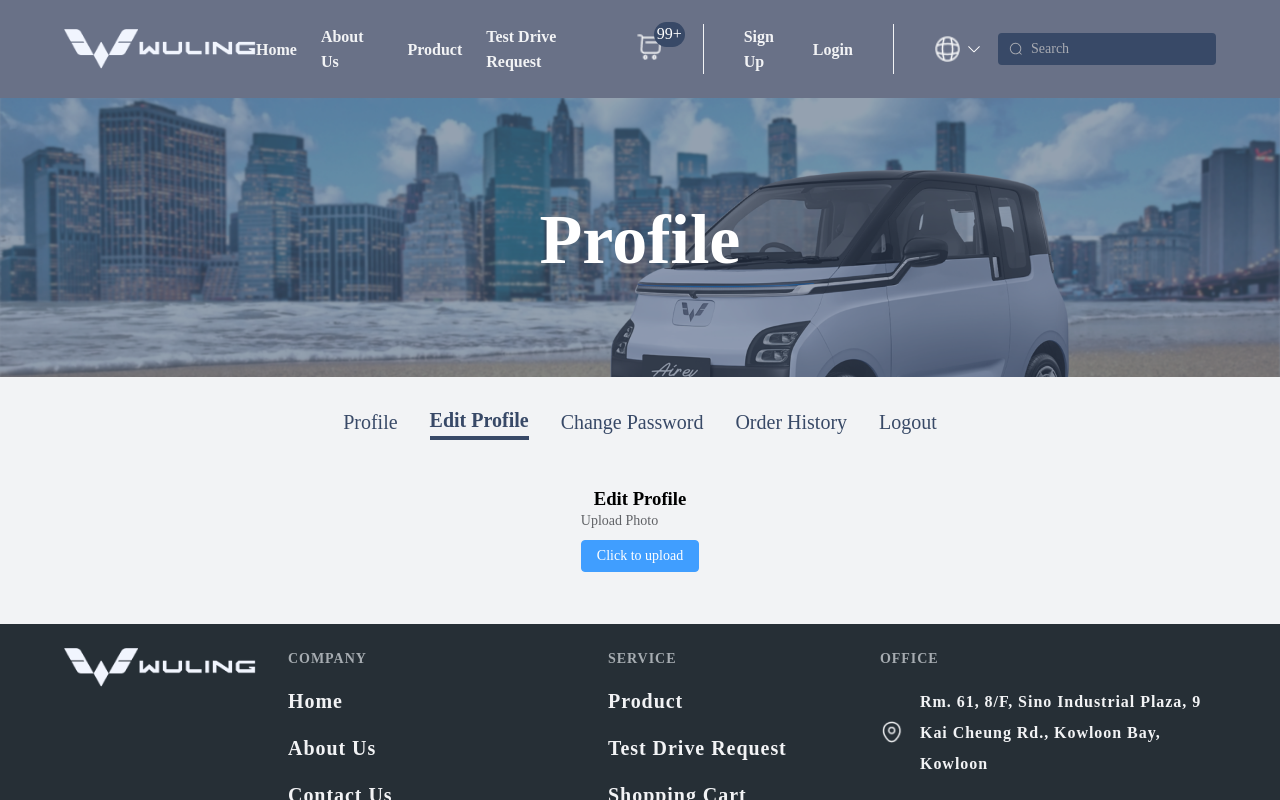
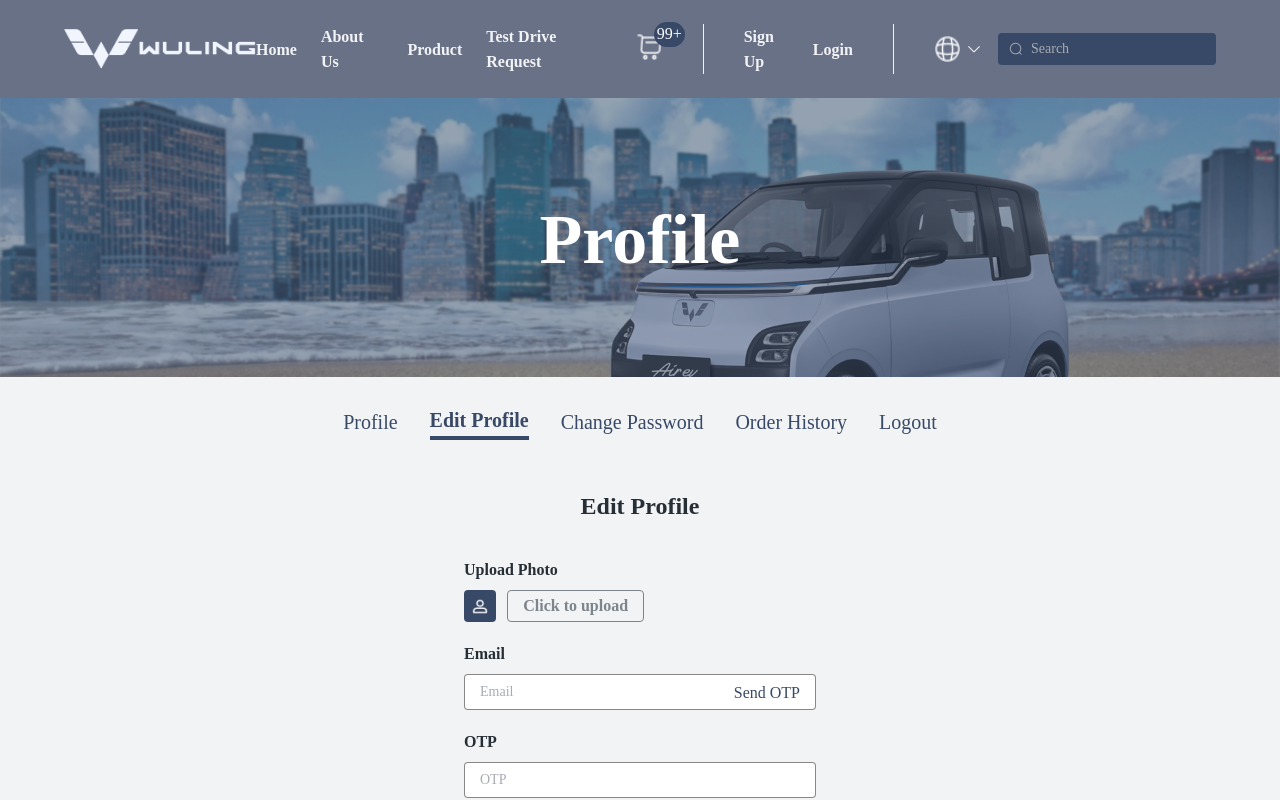
Before and after one commit to knhmb/Legend-Motors, a Vue app: page /profile/edit-profile in a window 1280 px wide. Shown: the top 800 px of the page. Built offline with nearby package versions, Linux system fonts and the light colour scheme.

Commit message:
Modifications

```diff
--- a/src/pages/EditProfile.vue
+++ b/src/pages/EditProfile.vue
@@ -3,9 +3,33 @@
     <h3>Edit Profile</h3>
     <el-form label-position="top">
       <el-form-item label="Upload Photo">
+        <div class="avatar">
+          <img src="../assets/user.png" alt="" />
+        </div>
         <el-upload v-model:file-list="fileList" action="#">
           <el-button type="primary">Click to upload</el-button>
         </el-upload>
+      </el-form-item>
+      <el-form-item label="Email">
+        <div class="otp-input">
+          <base-input placeholder="Email" v-model="email"></base-input>
+          <span>Send OTP</span>
+        </div>
+      </el-form-item>
+      <el-form-item label="OTP">
+        <base-input placeholder="OTP"></base-input>
+      </el-form-item>
+      <el-form-item label="Name">
+        <base-input placeholder="Name"></base-input>
+      </el-form-item>
+      <el-form-item label="Phone Number">
+        <base-input placeholder="Phone Number"></base-input>
+      </el-form-item>
+      <el-form-item label="Address">
+        <base-input placeholder="Address"></base-input>
+      </el-form-item>
+      <el-form-item>
+        <base-button>Save</base-button>
       </el-form-item>
     </el-form>
   </div>
@@ -16,6 +40,7 @@
   data() {
     return {
       fileList: [],
+      email: "",
     };
   },
 };
@@ -30,4 +55,90 @@
   width: fit-content;
   margin: 0 auto;
 }
+
+h3 {
+  font-family: "Avenir";
+  font-style: normal;
+  font-weight: 850;
+  font-size: 24px;
+  line-height: 37px;
+  text-align: center;
+  color: #262f36;
+  margin-bottom: 2rem;
+}
+
+.avatar {
+  background: #384967;
+  border-radius: 4px;
+  width: 2rem;
+  height: 2rem;
+  display: flex;
+  align-items: center;
+  justify-content: center;
+  vertical-align: middle;
+  margin-right: 0.7rem;
+}
+
+.avatar img {
+  width: 1.1rem;
+}
+
+.otp-input {
+  position: relative;
+}
+
+.otp-input span {
+  font-family: "Avenir";
+  font-style: normal;
+  font-weight: 350;
+  font-size: 16px;
+  line-height: 25px;
+  color: #384967;
+  position: absolute;
+  top: 50%;
+  right: 1rem;
+  transform: translateY(-50%);
+  cursor: pointer;
+}
+
+.otp-input :deep(.el-input__wrapper) {
+  padding-right: 5.5rem;
+}
+
+:deep(.el-form-item__content) {
+  align-items: center;
+}
+
+:deep(.el-upload-list) {
+  margin: 0;
+}
+
+.el-button.el-button--primary {
+  background: transparent;
+  font-family: "Avenir";
+  font-style: normal;
+  font-weight: 850;
+  font-size: 16px;
+  line-height: 25px;
+  color: #7d858c;
+  border-color: #7d858c;
+}
+
+:deep(.el-form-item__label) {
+  font-family: "Avenir";
+  font-style: normal;
+  font-weight: 900;
+  font-size: 16px;
+  line-height: 25px;
+  color: #262f36;
+}
+
+.el-input {
+  width: 22rem;
+}
+
+.el-button {
+  display: flex;
+  margin: 0 auto;
+}
 </style>
```
Also changed, not shown: src/assets/user.png (added).
